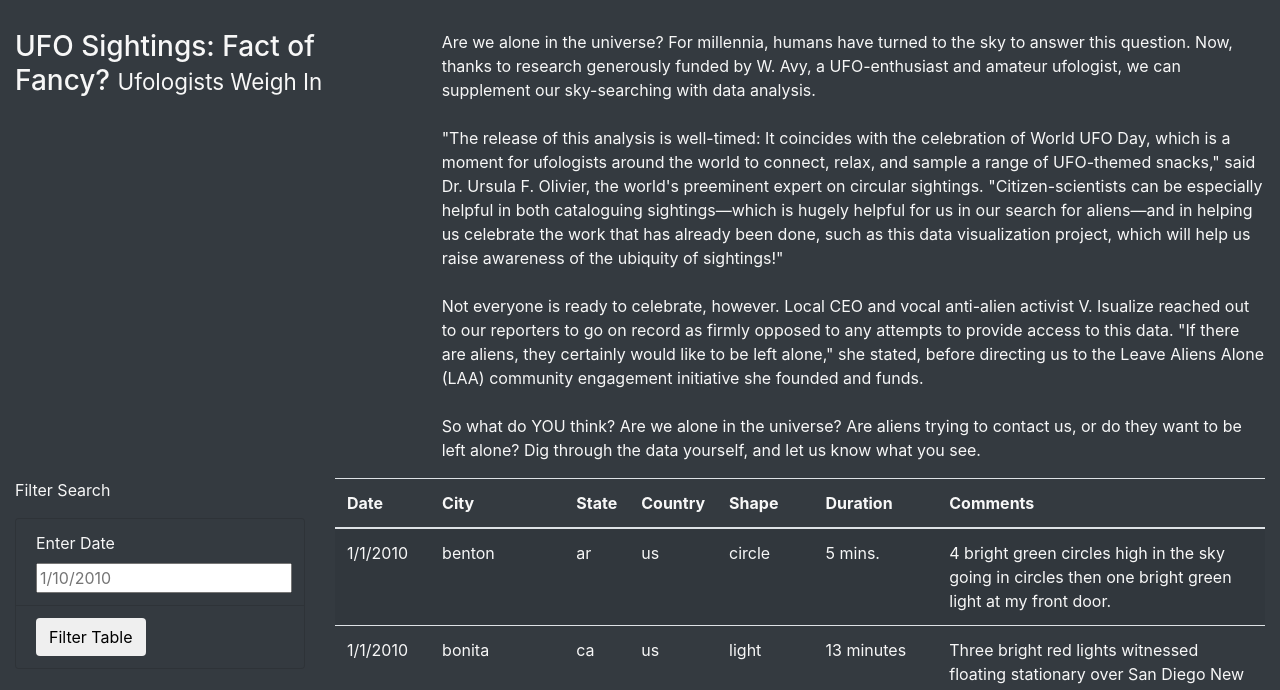
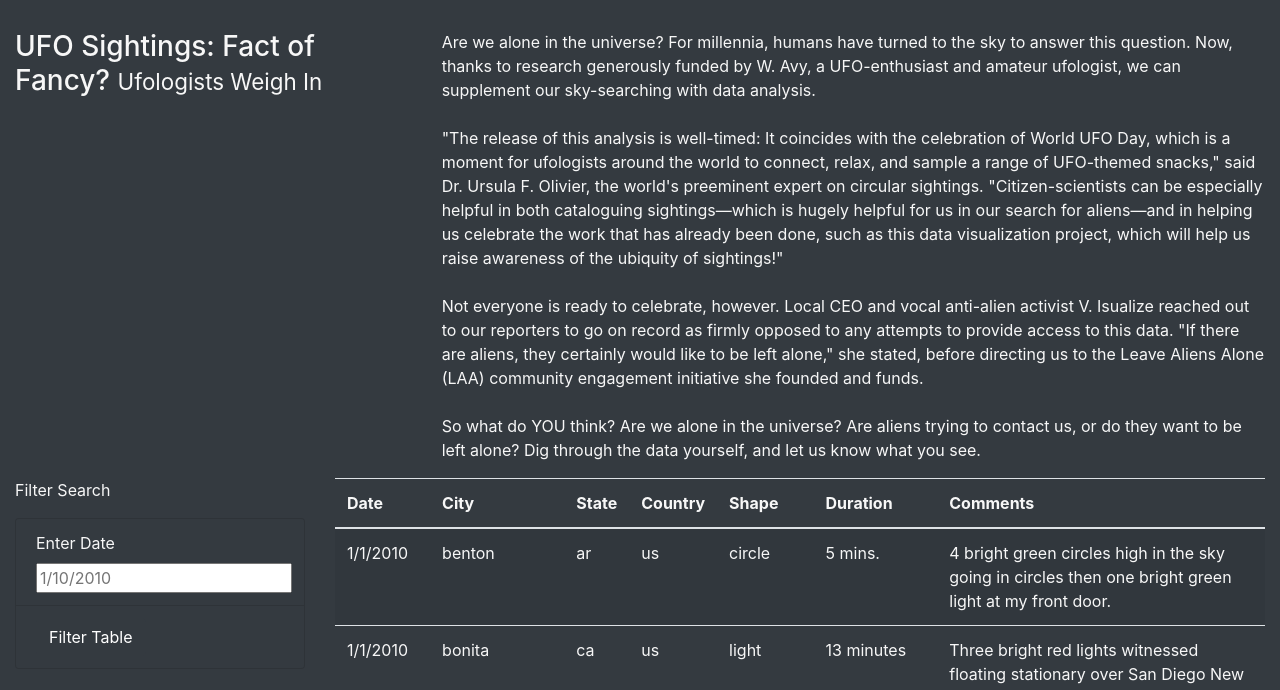
Before and after one commit to alorenz465446/UFOs, a plain HTML site: page index.html in a window 1280 px wide. Shown: the part 261-951 px from the top of the page. Drawn offline with nearby package versions, Linux system fonts and the light colour scheme.

Commit message:
customize webpage

```diff
--- a/index.html
+++ b/index.html
@@ -68,7 +68,7 @@
                 <input type="text" placeholder="1/10/2010" id="datetime" />
               </li>
               <li class="list-group-item bg-dark">
-                <button id="filter-btn" type="button" class="btn btn-default">Filter Table</button>
+                <button id="filter-btn" type="button" class="btn btn-dark">Filter Table</button>
               </li>
             </ul>
           </form>
```
